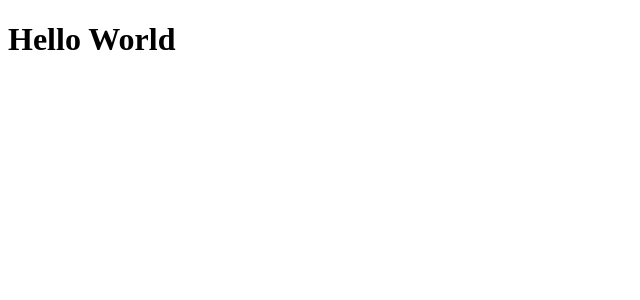
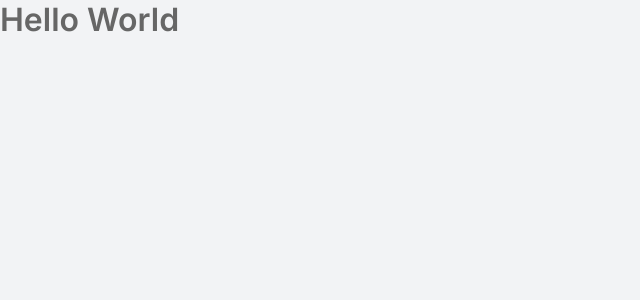
Before and after one commit to davidffa/MoveIt, a React (Create React App) app: page / in a window 1280 px wide. Shown: the top 300 px of the page, without its empty margins (0-640 px from the left). Built offline with nearby package versions, Linux system fonts and the light colour scheme.

Commit message:
Add global styles

```diff
--- a/src/App.tsx
+++ b/src/App.tsx
@@ -1,3 +1,5 @@
+import './styles/global.css';
+
 function App() {
   return (
     <h1>Hello World</h1>
--- /dev/null
+++ b/src/styles/global.css
@@ -0,0 +1,49 @@
+* {
+    margin: 0;
+    padding: 0;
+    box-sizing: border-box;
+}
+
+:root {
+    --white: #fff;
+    --background: #F2F3F5;
+    --gray-line: #DCDDE0;
+    --text: #666666;
+    --text-highlight: #B3B9FF;
+    --title: #2E384D;
+    --red: #E83F5B;
+    --green: #4CD62B;
+    --blue: #5965E0;
+    --blue-dark: #4953B8;
+    --blue-twitter: #2AA9E0;
+}
+
+@media(max-width: 1080px) {
+    html {
+        font-size: 93.75%;
+    }
+}
+
+@media(max-width: 720px) {
+    html {
+        font-size: 87.5%;
+    }
+}
+
+body {
+    background: var(--background);
+    color: var(--text);
+}
+
+body, input, textarea, button {
+    font: 400 1rem "Inter", sans-serif;
+}
+
+button {
+    cursor: pointer;
+}
+
+a {
+    color: inherit;
+    text-decoration: none;
+}
```
